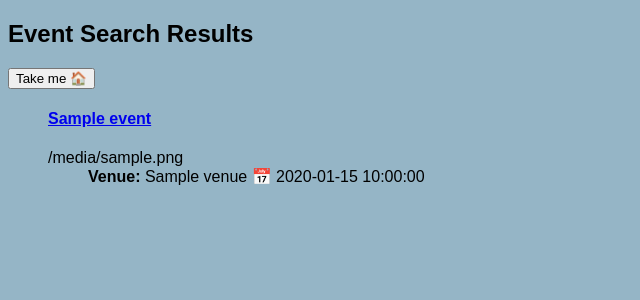
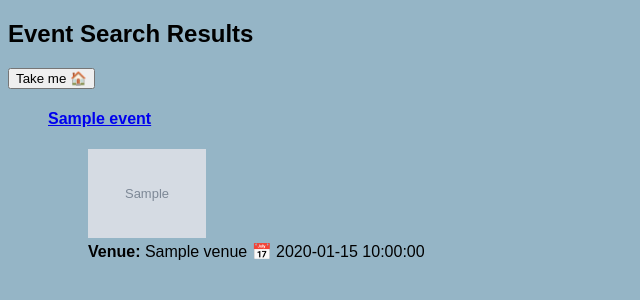
Before and after one commit to lisamqy/HB_Proj-SeeDo, a Flask app: page /search in a window 1280 px wide. Shown: the top 300 px of the page, without its empty margins (0-640 px from the left). Run offline with Flask 2, Linux system fonts and the light colour scheme; tables that the repository leaves empty hold one stand-in row (values such as "Sample post"); grey boxes marked "Sample" are stand-in pictures; a database or web service that is not in the repository returns one stand-in record (values such as "Sample title"); data that the repository does not hold is empty.

Commit message:
Updated features and added bug fixes

```diff
--- a/helper.py
+++ b/helper.py
@@ -1,12 +1,3 @@
-# all_events = {
-#   'Van Gogh': {
-#       'venue': 'blah blah',
-#       'events': [
-#                   {'id': 12345, 'start_time': '2021-11-01 12:00', 'end_time': '2021-11-01 12:30'},
-#                   {'id': 56789, 'start_time': '2021-11-01 12:30', 'end_time': '2021-11-01 1:00'}
-#               ]
-#         }
-# }
 
 def clean_search_results(tm_response):
     #parse through the event search results
@@ -16,7 +7,7 @@ def clean_search_results(tm_response):
     for tm_event in tm_response:
         # set a name key
         name = tm_event['name']
-        image = tm_event['images'][0]
+        image = tm_event['images'][0]['url']
         venue = tm_event['_embedded']['venues'][0]['name']
         start_date = tm_event['dates']['start']['localDate']
         # start_time = tm_event['dates']['start']['localTime'] #NOTE shows have multiple show times so might cause user confusion if i add
--- a/static/css/styles.css
+++ b/static/css/styles.css
@@ -17,5 +17,10 @@ body {
 }
 
 .makered {
-        color: red;
+    color: red;
 }
+
+.tm-img {
+    max-width: 10%;
+    height: auto;
+}
--- a/templates/searchresults.html
+++ b/templates/searchresults.html
@@ -14,7 +14,7 @@
 <ul class="events-list list-group">
     {% for key in results.keys() %}
             <a href="{{ results[key][0] }}"><h4>{{ key }}</h4></a>
-            <span>{{ results[key][1] }}</span>
+            <ul><span><img class="tm-img" src="{{ results[key][1] }}" alt="image of event"></span></ul>
             <ul><span><b>Venue: </b>{{ results[key][2] }} 📅 {{ results[key][3] }}</span></ul>
     {% endfor %}
 </ul>
```
